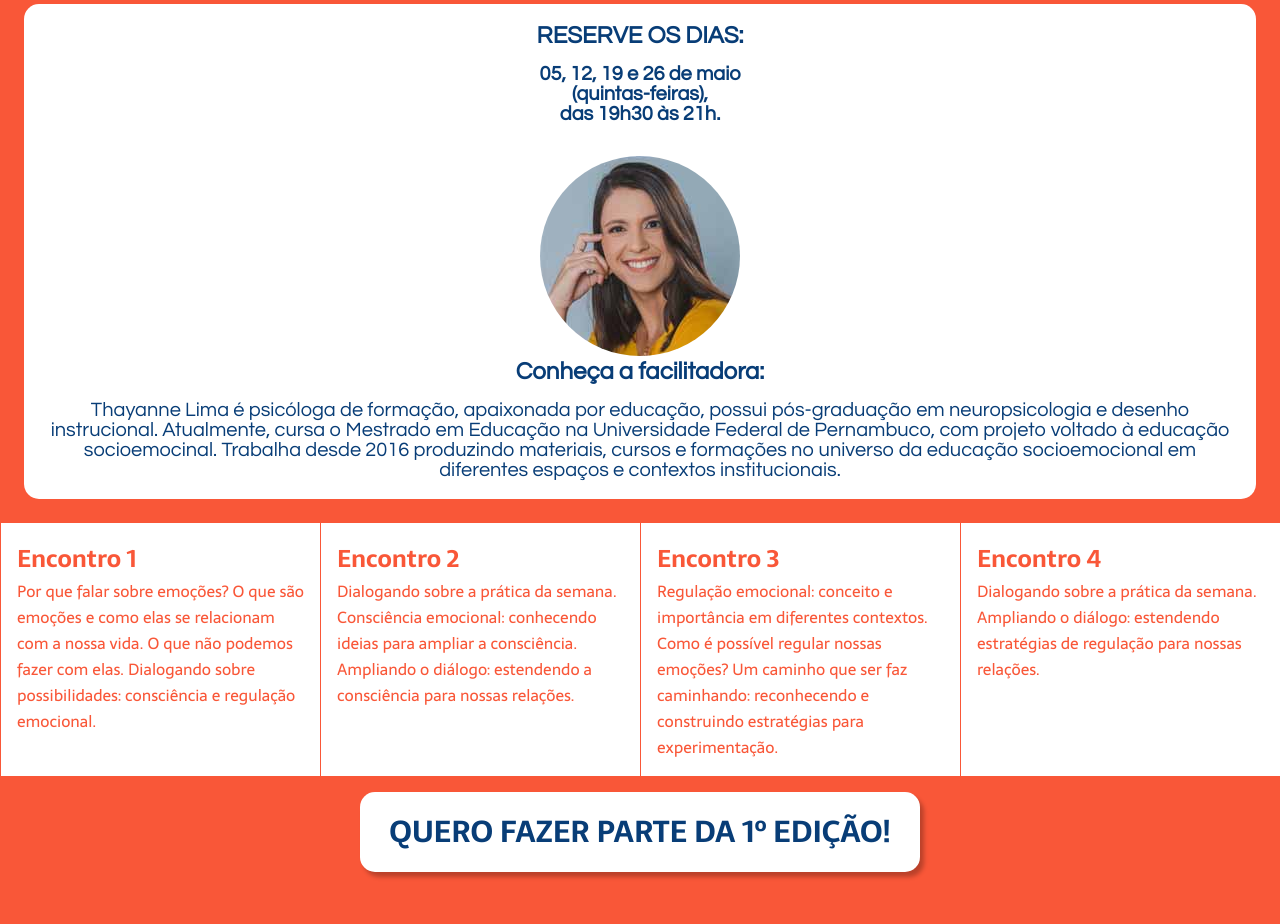
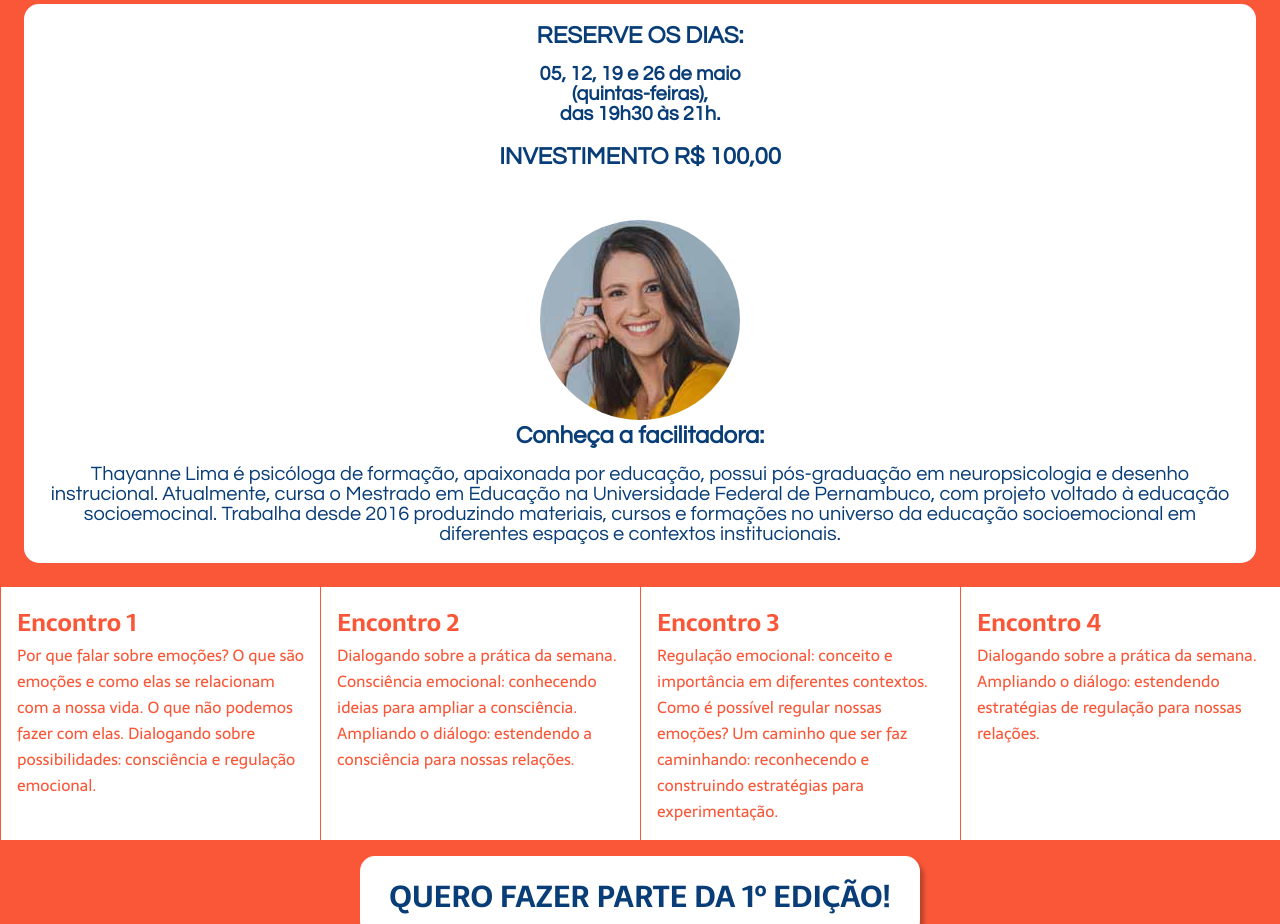
Before and after one commit to thallyshl/primeiros-passos-emociona-te, a plain HTML site: page index.html in a window 1280 px wide. Shown: the part 780-1704 px from the top of the page. Before the commit the page ends 1668 px from the top, so only its background shows below. Drawn offline with Linux system fonts and the light colour scheme.

Commit message:
Update valor

```diff
--- a/index.html
+++ b/index.html
@@ -42,6 +42,7 @@
                     </button>
                 </a>
 
+
             </div>
 
             <div class="div-two">
@@ -64,6 +65,7 @@
         <section id="segunda-section">
             <h2>RESERVE OS DIAS:</h2>
             <p class="div-white">05, 12, 19 e 26 de maio <br> (quintas-feiras), <br> das 19h30 às 21h.</p>
+            <h3 id="investimento">INVESTIMENTO R$ 100,00</h3>
             <img src="thay.jpg" alt="Thay" id="thay">
             <h2>Conheça a facilitadora:</h2>
             <p class="div-white" id="bio">Thayanne Lima é psicóloga de formação, apaixonada por educação, possui pós-graduação em neuropsicologia e desenho instrucional. Atualmente, cursa o Mestrado em Educação na Universidade Federal de Pernambuco, com projeto voltado à educação socioemocinal. Trabalha desde 2016 produzindo materiais, cursos e formações no universo da educação socioemocional em diferentes espaços e contextos institucionais. </p>
--- a/style.css
+++ b/style.css
@@ -69,7 +69,7 @@ a {
 }
 
 #thay {
-    margin-top: 2rem;
+    margin-top: 1rem;
     border-radius: 50%;
 }
 
@@ -145,6 +145,13 @@ h3 {
     font-weight: 300;
     font-size: 20px;
     color: white;
+}
+#investimento {
+    color: #083D77;
+    padding: 1.2rem;
+    border-radius: 15px;
+    font-family: "Century Gothic";
+    font-weight: bolder;
 }
 
 #calendar {
```
